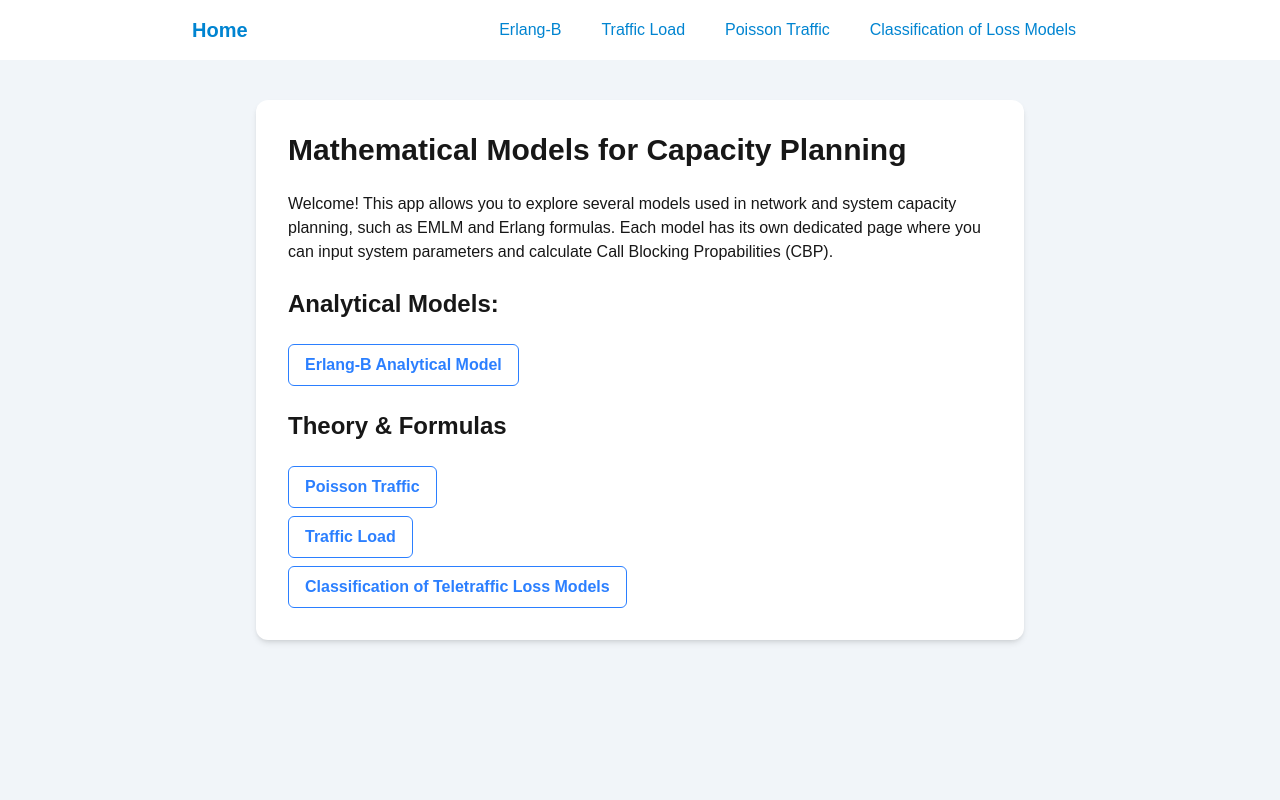
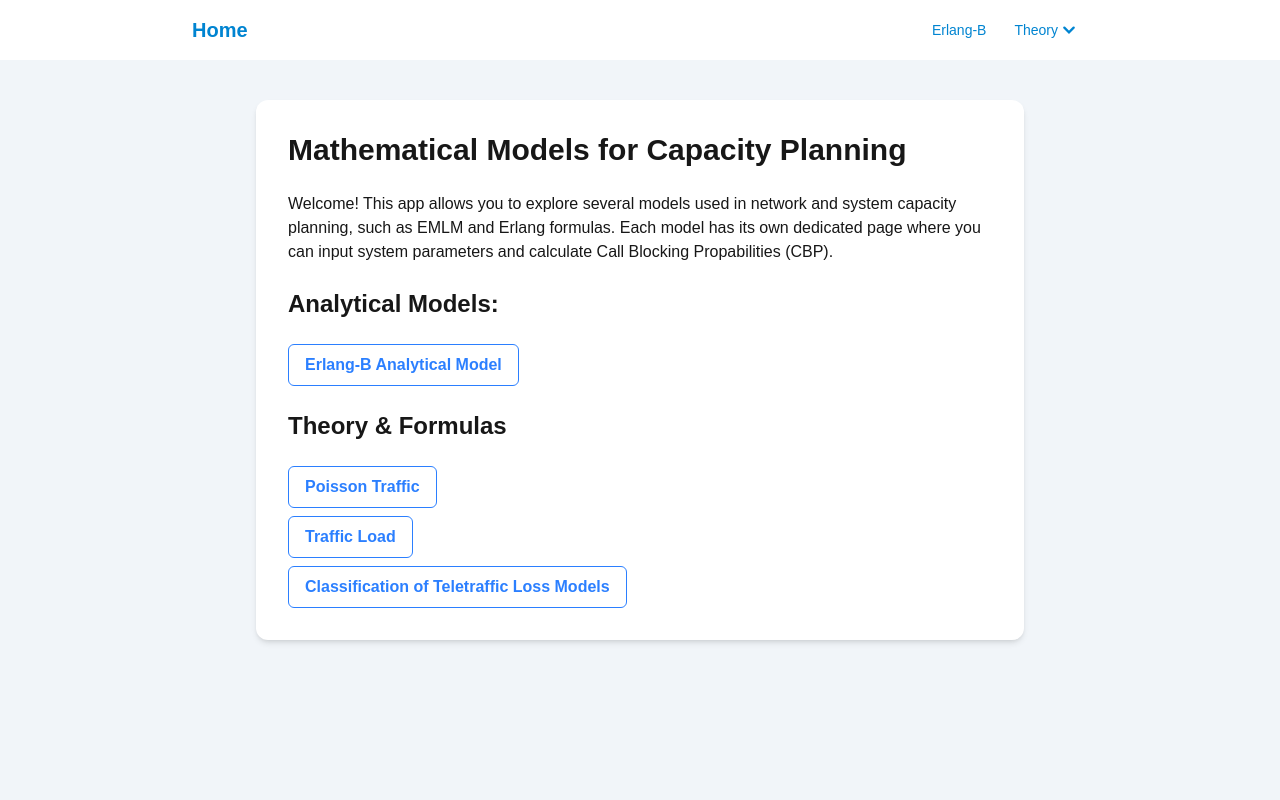
Before and after one commit to marias-world/teletraffic-models-ui, a Next.js app: page / in a window 1280 px wide. Shown: the top 800 px of the page. Built offline with nearby package versions, Linux system fonts and the light colour scheme.

Commit message:
chore: tidy up navbar

```diff
--- a/src/components/layout.tsx
+++ b/src/components/layout.tsx
@@ -1,16 +1,69 @@
-import React from "react";
+"use client";
+
+import React, { useState, useRef, useEffect } from "react";
 import Link from "next/link";
 
-const navLinks = [
-  { href: "/erlang",                          label: "Erlang-B" },
-  { href: "/theory/traffic-load",             label: "Traffic Load" },
-  { href: "/theory/poisson-traffic",          label: "Poisson Traffic" },
-  { href: "/theory/teletraffic-loss-models",  label: "Classification of Loss Models" },
+const theoryLinks = [
+  { href: "/theory/traffic-load",                label: "Traffic Load" },
+  { href: "/theory/poisson-traffic",             label: "Poisson Traffic" },
+  { href: "/theory/classification-of-loss-models", label: "Classification of Loss Models" },
 ];
 
 type LayoutProps = {
   children: React.ReactNode;
 };
+
+function TheoryDropdown() {
+  const [open, setOpen] = useState(false);
+  const ref = useRef<HTMLDivElement>(null);
+
+  // close when clicking outside
+  useEffect(() => {
+    function handleClick(e: MouseEvent) {
+      if (ref.current && !ref.current.contains(e.target as Node)) {
+        setOpen(false);
+      }
+    }
+    document.addEventListener("mousedown", handleClick);
+    return () => document.removeEventListener("mousedown", handleClick);
+  }, []);
+
+  return (
+    <div className="relative" ref={ref}>
+      <button
+        onClick={() => setOpen((o) => !o)}
+        className="flex items-center gap-1 px-3 py-1 rounded-md text-sky-600 hover:bg-sky-100 font-medium text-sm"
+      >
+        Theory
+        <svg
+          className={`w-3.5 h-3.5 transition-transform duration-150 ${open ? "rotate-180" : ""}`}
+          viewBox="0 0 12 12"
+          fill="none"
+          stroke="currentColor"
+          strokeWidth={2}
+          strokeLinecap="round"
+        >
+          <path d="M2 4l4 4 4-4" />
+        </svg>
+      </button>
+
+      {open && (
+        <div className="absolute right-0 mt-1 w-56 bg-white border border-slate-200 rounded-xl shadow-lg z-50 py-1">
+          {theoryLinks.map(({ href, label }) => (
+            <Link
+              key={href}
+              href={href}
+              onClick={() => setOpen(false)}
+              className="block px-4 py-2 text-sm text-slate-700 hover:bg-sky-50 hover:text-sky-600"
+            >
+              {label}
+            </Link>
+          ))}
+        </div>
+      )}
+    </div>
+  );
+}
 
 export default function Layout({ children }: LayoutProps) {
   return (
@@ -20,16 +73,14 @@ export default function Layout({ children }: LayoutProps) {
           <Link href="/" className="font-bold text-xl text-sky-600">
             Home
           </Link>
-          <div className="space-x-4">
-            {navLinks.map(({ href, label }) => (
-              <Link
-                key={href}
-                href={href}
-                className="px-3 py-1 rounded-md text-sky-600 hover:bg-sky-100"
-              >
-                {label}
-              </Link>
-            ))}
+          <div className="flex items-center gap-1">
+            <Link
+              href="/erlang"
+              className="px-3 py-1 rounded-md text-sky-600 hover:bg-sky-100 font-medium text-sm"
+            >
+              Erlang-B
+            </Link>
+            <TheoryDropdown />
           </div>
         </div>
       </nav>
```
